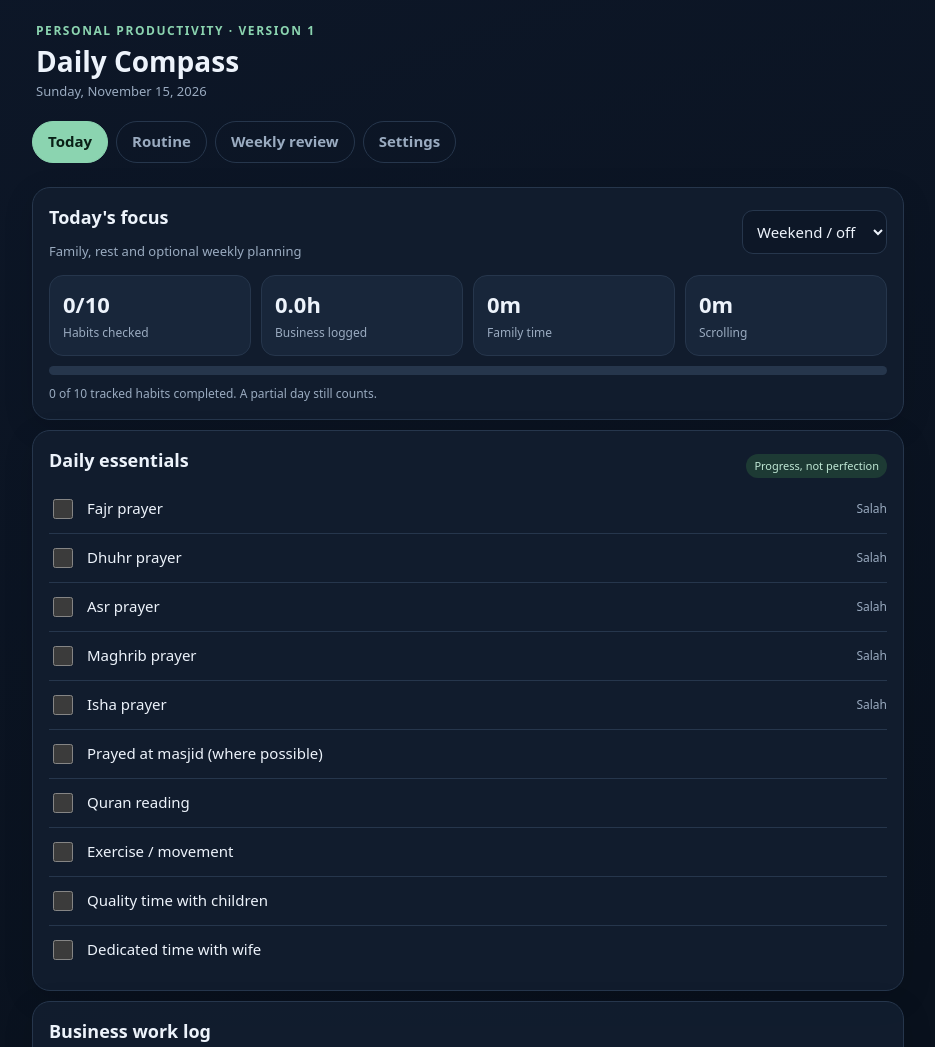
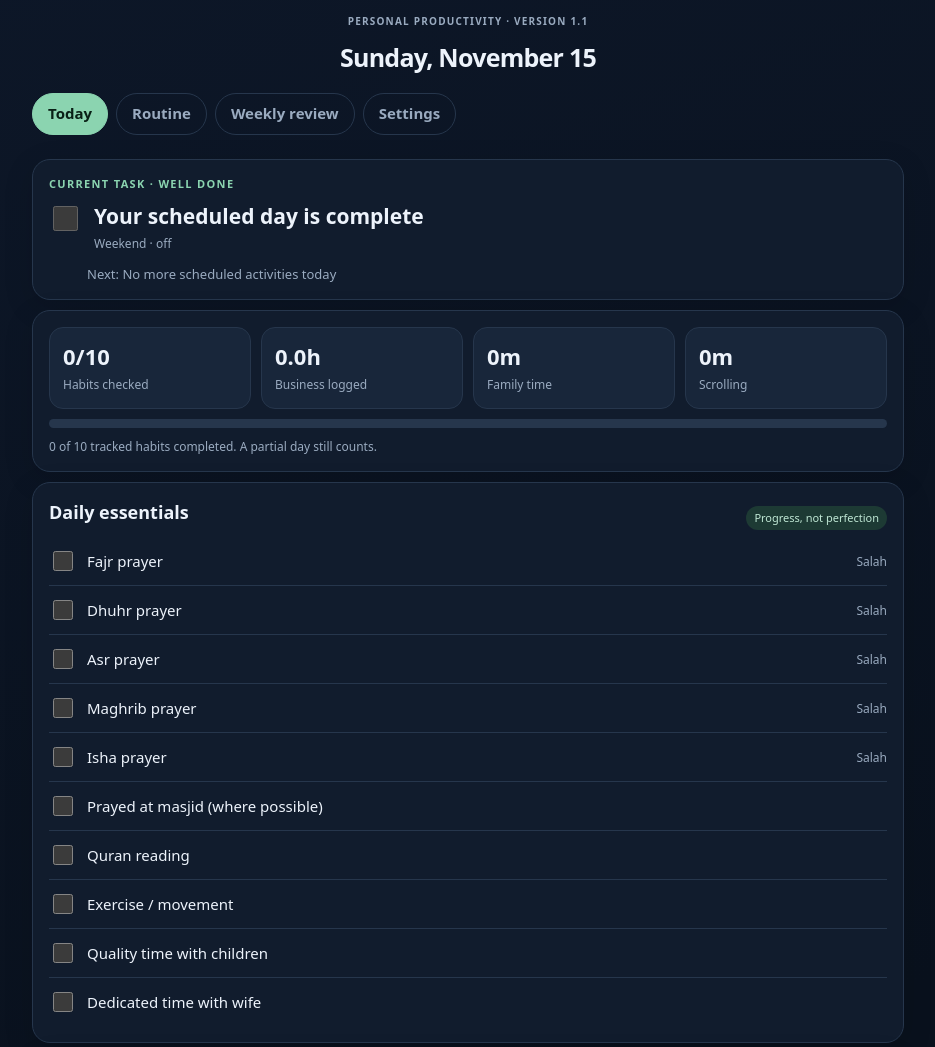
Before and after one commit to keping19/daily-compass, a plain HTML site: page index.html in a window 1280 px wide. Shown: the top 1047 px of the page, without its empty margins (172-1107 px from the left). Drawn offline with Linux system fonts and the light colour scheme.

Commit message:
Add files via upload

```diff
--- a/index.html
+++ b/index.html
@@ -11,8 +11,9 @@
 <style>
 :root{color-scheme:dark;--bg:#0b1220;--panel:#121d2e;--panel2:#18263a;--line:#26364c;--text:#edf3fb;--muted:#9aabc0;--accent:#8bd4b0;--accent2:#c0e8d5;--warn:#f3c982;--radius:18px}
 *{box-sizing:border-box}body{margin:0;background:linear-gradient(160deg,#0d1728,#09111d 55%);color:var(--text);font:15px/1.45 system-ui,-apple-system,Segoe UI,Roboto,sans-serif}
-header{padding:22px 18px 12px;max-width:900px;margin:auto} .eyebrow{color:var(--accent);font-size:12px;text-transform:uppercase;letter-spacing:.13em;font-weight:700}
-h1{font-size:28px;line-height:1.1;margin:7px 0 5px}h2{font-size:18px;margin:0 0 12px}h3{font-size:15px;margin:0}
+header{padding:14px 18px 8px;max-width:900px;margin:auto;text-align:center} .eyebrow{color:var(--muted);font-size:10px;text-transform:uppercase;letter-spacing:.12em;font-weight:650}
+h1{font-size:25px;line-height:1.15;margin:9px 0 5px}
+.date-title{font-size:25px;font-weight:750;letter-spacing:-.03em;margin:10px 0 2px}.current-card{padding:20px 18px}.current-label{font-size:11px;text-transform:uppercase;letter-spacing:.12em;color:var(--accent);font-weight:750}.current-task-row{display:flex;align-items:flex-start;gap:13px;margin-top:12px}.current-task-row input{width:25px;height:25px;flex:0 0 25px;margin-top:3px;accent-color:var(--accent)}.current-task-name{font-size:21px;line-height:1.25;font-weight:750}.next-task{font-size:13px;color:var(--muted);margin:13px 0 0 38px;line-height:1.4}.task-time{font-size:12px;color:var(--muted);margin-top:5px}h2{font-size:18px;margin:0 0 12px}h3{font-size:15px;margin:0}
 .sub{color:var(--muted);font-size:13px}.wrap{max-width:900px;margin:auto;padding:0 14px 100px}
 .tabs{display:flex;gap:8px;overflow:auto;padding:8px 0 14px}.tab{border:1px solid var(--line);background:transparent;color:var(--muted);border-radius:999px;padding:9px 15px;white-space:nowrap;font-weight:650}.tab.active{background:var(--accent);border-color:var(--accent);color:#092016}
 .card{background:rgba(18,29,46,.94);border:1px solid var(--line);border-radius:var(--radius);padding:16px;margin:10px 0;box-shadow:0 8px 30px #0002}
@@ -31,17 +32,22 @@ button{font:inherit;cursor:pointer}.primary{background:var(--accent);color:#0920
 </head>
 <body>
 <header>
- <div class="eyebrow">Personal productivity · version 1</div>
- <div class="row"><div><h1>Daily Compass</h1><div class="sub" id="todayLabel"></div></div><button class="ghost" id="installBtn" hidden>Install app</button></div>
+ <div class="eyebrow">Personal productivity · version 1.1</div>
+ <div class="date-title" id="todayLabel"></div>
+ <button class="ghost" id="installBtn" hidden>Install app</button>
 </header>
 <main class="wrap">
  <nav class="tabs">
   <button class="tab active" data-tab="today">Today</button><button class="tab" data-tab="routine">Routine</button><button class="tab" data-tab="reports">Weekly review</button><button class="tab" data-tab="settings">Settings</button>
  </nav>
  <section id="today">
+  <div class="card current-card">
+   <div class="current-label">Current task · <span id="currentTaskTime">—</span></div>
+   <div class="current-task-row"><input type="checkbox" id="currentTaskCheck" aria-label="Mark current task complete"><div><div class="current-task-name" id="currentTaskName">Loading today's task…</div><div class="task-time" id="currentDayType"></div></div></div>
+   <div class="next-task" id="nextTaskText">Next: —</div>
+  </div>
   <div class="card">
-   <div class="row"><div><h2>Today's focus</h2><div class="sub" id="dayTypeText">Workshop day</div></div><select id="dayType" style="max-width:145px"><option value="workshop">Workshop</option><option value="field">Field</option><option value="weekend">Weekend / off</option></select></div>
-   <div class="grid four" style="margin-top:14px">
+   <div class="grid four">
     <div class="stat"><strong id="doneCount">0/0</strong><span>Habits checked</span></div>
     <div class="stat"><strong id="businessHours">0.0h</strong><span>Business logged</span></div>
     <div class="stat"><strong id="familyMinutes">0m</strong><span>Family time</span></div>
@@ -89,7 +95,7 @@ button{font:inherit;cursor:pointer}.primary{background:var(--accent);color:#0920
   <div class="card"><h2>Backup & privacy</h2><p class="small">Export a JSON backup of your daily logs and settings. The app does not send your data to a server.</p><button class="ghost" id="exportBtn">Export my data</button> <button class="ghost" id="clearBtn">Clear all local data</button></div>
   <div class="card"><h2>Install on Android</h2><p class="small">After hosting this folder on an HTTPS website, open it in Chrome → menu (⋮) → Add to Home screen / Install app. Offline support becomes available after the first visit.</p></div>
  </section>
- <div class="footer">Daily Compass · Personal use · Your data stays in this browser</div>
+ <div class="footer">Personal use · Your data stays in this browser</div>
 </main>
 <script>
 const KEY='dailyCompassV1';
@@ -99,7 +105,7 @@ function load(){try{return {...defaults,...JSON.parse(localStorage.getItem(KEY)|
 function persist(){localStorage.setItem(KEY,JSON.stringify(data))}
 function iso(d){return d.getFullYear()+'-'+String(d.getMonth()+1).padStart(2,'0')+'-'+String(d.getDate()).padStart(2,'0')}
 function dayTypeFor(d){let day=d.getDay();if(day===0||day===6)return'weekend';return [1,3,5].includes(day)?'workshop':'field'}
-function blank(type){return {type,habits:{},prayers:{},businessHours:'',salesOutcome:'',businessNote:'',childrenTime:'',wifeTime:'',exerciseTime:'',sleepHours:'',scrollTime:'',quranTime:'',reflection:''}}
+function blank(type){return {type,habits:{},taskDone:{},prayers:{},businessHours:'',salesOutcome:'',businessNote:'',childrenTime:'',wifeTime:'',exerciseTime:'',sleepHours:'',scrollTime:'',quranTime:'',reflection:''}}
 function todayLog(){return data.logs[currentDate]||(data.logs[currentDate]=blank(dayTypeFor(new Date())))}
 function setVal(id,v){document.getElementById(id).value=v??''}
 function getVal(id){return document.getElementById(id).value}
@@ -109,17 +115,24 @@ workshop:[['5:10–5:55','Wake, Fajr at masjid'],['5:55–7:00','Return to sleep
 field:[['5:10–5:55','Wake, Fajr at masjid'],['5:55–7:00','Return to sleep / rest'],['7:00–8:25','Exercise, breakfast and family'],['8:30–9:00','School drop-off and return'],['9:00–9:45','Prospect research, calls and route planning'],['9:45–12:45','Builder visits and client meetings'],['12:45–1:40','Dhuhr and lunch'],['1:40–3:00','Nearby meetings or return journey'],['3:00–3:35','School pickup and return'],['3:35–4:30','Quotations, CRM and follow-ups'],['4:30–5:05','Asr'],['5:05–5:35','Sales follow-ups and next actions'],['5:35–6:10','Maghrib'],['6:10–8:00','Children, dinner and family'],['8:00–8:40','Isha'],['8:40–9:00','Dedicated time with wife'],['9:00–9:15','Quran reading'],['9:15–9:30','Daily review and bedtime']],
 weekend:[['5:10–5:55','Fajr at masjid'],['5:55–7:30','Return to sleep / rest'],['7:30–8:15','Exercise and personal care'],['8:15–10:00','Family breakfast and children'],['10:00–11:30','Groceries, errands and household responsibilities'],['11:30–12:45','Family activity or outing'],['12:45–1:40','Dhuhr and lunch'],['1:40–3:30','Rest, family and baby care'],['3:30–4:25','Optional weekly planning / personal time'],['4:25–5:05','Asr'],['5:05–5:35','Children or personal time'],['5:35–6:10','Maghrib'],['6:10–8:00','Family and dinner'],['8:00–8:40','Isha'],['8:40–9:00','Dedicated time with wife'],['9:00–9:15','Quran reading'],['9:15–9:30','Reflection and bedtime']]
 };
-function render(){let log=todayLog();document.getElementById('todayLabel').textContent=new Date(currentDate+'T12:00:00').toLocaleDateString(undefined,{weekday:'long',year:'numeric',month:'long',day:'numeric'});setVal('dayType',log.type);document.getElementById('dayTypeText').textContent=({workshop:'Design, printing, production and assembly',field:'Builder visits, sales and client meetings',weekend:'Family, rest and optional weekly planning'})[log.type];
+function render(){let log=todayLog();document.getElementById('todayLabel').textContent=new Date(currentDate+'T12:00:00').toLocaleDateString(undefined,{weekday:'long',month:'long',day:'numeric'});
 document.getElementById('habitList').innerHTML=habits.map(([k,label])=>`<div class="task"><input type="checkbox" data-habit="${k}" ${log.habits[k]?'checked':''}><span>${label}</span>${['Fajr','Dhuhr','Asr','Maghrib','Isha'].includes(k)?'<span class="meta">Salah</span>':''}</div>`).join('');
 ['businessHours','salesOutcome','businessNote','childrenTime','wifeTime','exerciseTime','sleepHours','scrollTime','quranTime','reflection'].forEach(k=>setVal(k,log[k]));
-renderStats();renderRoutine();renderReport();renderSettings()}
+renderCurrentTask();renderStats();renderRoutine();renderReport();renderSettings()}
+function timeToMinutes(t){let [h,m]=t.split(':').map(Number);return h*60+m}
+function scheduleIntervals(type){let previousStart=-1,offset=0;return schedules[type].map(([range,task],index)=>{let [a,b]=range.split('–');let start=timeToMinutes(a),end=timeToMinutes(b);if(start<previousStart)offset+=720;start+=offset;end+=offset;if(end<=start)end+=720;previousStart=timeToMinutes(a);return {index,start,end,range,task}})}
+function renderCurrentTask(){let log=todayLog(),type=dayTypeFor(new Date(currentDate+'T12:00:00')),items=scheduleIntervals(type),now=new Date(),minutes=now.getHours()*60+now.getMinutes();let active=items.find(x=>minutes>=x.start&&minutes<x.end);let next=items.find(x=>x.start>minutes);let current=active;
+if(!current){if(next){current={task:'Rest / flexible time',range:'Until '+next.range.split('–')[0],index:null};}else{current={task:'Your scheduled day is complete',range:'Well done',index:null};}}
+document.getElementById('currentTaskName').textContent=current.task;document.getElementById('currentTaskTime').textContent=current.range;document.getElementById('currentDayType').textContent=({workshop:'Workshop day',field:'Field day',weekend:'Weekend · off'})[type];
+let check=document.getElementById('currentTaskCheck');check.disabled=current.index===null;check.checked=current.index!==null&&!!(log.taskDone&&log.taskDone[current.index]);check.onchange=()=>{log.taskDone=log.taskDone||{};log.taskDone[current.index]=check.checked;persist()};
+document.getElementById('nextTaskText').textContent=next?'Next: '+next.task+' · '+next.range:'Next: No more scheduled activities today';}
 function renderStats(){let l=todayLog(),checked=habits.filter(([k])=>l.habits[k]).length;document.getElementById('doneCount').textContent=checked+'/'+habits.length;document.getElementById('businessHours').textContent=(Number(l.businessHours)||0).toFixed(1)+'h';document.getElementById('familyMinutes').textContent=((Number(l.childrenTime)||0)+(Number(l.wifeTime)||0))+'m';document.getElementById('scrollMinutes').textContent=(Number(l.scrollTime)||0)+'m';document.getElementById('progressBar').style.width=(checked/habits.length*100)+'%';document.getElementById('progressText').textContent=checked===habits.length?'All tracked habits checked. Well done.':`${checked} of ${habits.length} tracked habits completed. A partial day still counts.`}
 function renderRoutine(){let p=data.prayers;document.getElementById('prayerTimes').innerHTML=Object.entries(p).map(([k,v])=>`<div class="row" style="padding:8px 0;border-bottom:1px solid #26364c"><span>${k}</span><strong>${v}</strong></div>`).join('');let t=getVal('routineType')||'workshop';document.getElementById('scheduleList').innerHTML=schedules[t].map(([time,task])=>`<div class="activity"><div class="time">${time}</div><div><h3>${task}</h3></div></div>`).join('')}
 function renderReport(){let days=Array.from({length:7},(_,i)=>{let d=new Date();d.setDate(d.getDate()-6+i);return iso(d)}),logs=days.map(d=>data.logs[d]||blank(dayTypeFor(new Date(d+'T12:00:00'))));let sum=k=>logs.reduce((a,l)=>a+(Number(l[k])||0),0);document.getElementById('weekBusiness').textContent=sum('businessHours').toFixed(1)+'h';document.getElementById('weekFamily').textContent=(sum('childrenTime')+sum('wifeTime'))+'m';let pc=logs.reduce((a,l)=>a+['Fajr','Dhuhr','Asr','Maghrib','Isha'].filter(k=>l.habits[k]).length,0);document.getElementById('weekPrayer').textContent=pc+'/35';document.getElementById('weekDays').innerHTML=days.map((d,i)=>{let l=logs[i],n=habits.filter(([k])=>l.habits[k]).length;return `<div class="row" style="padding:8px 0;border-bottom:1px solid #26364c"><span>${new Date(d+'T12:00:00').toLocaleDateString(undefined,{weekday:'short',month:'short',day:'numeric'})}</span><span class="small">${l.type} · ${n}/${habits.length} habits · ${Number(l.businessHours)||0}h work</span></div>`}).join('');setVal('weeklyNote',data.weeklyNote)}
 function renderSettings(){Object.entries(data.prayers).forEach(([k,v])=>setVal('p'+k,v));setVal('pBed',data.bed)}
 function saveToday(){let l=todayLog();document.querySelectorAll('[data-habit]').forEach(x=>l.habits[x.dataset.habit]=x.checked);['businessHours','salesOutcome','businessNote','childrenTime','wifeTime','exerciseTime','sleepHours','scrollTime','quranTime','reflection'].forEach(k=>l[k]=getVal(k));persist();renderStats();document.getElementById('saveStatus').textContent='Saved on this device · '+new Date().toLocaleTimeString([],{hour:'2-digit',minute:'2-digit'})}
 document.querySelectorAll('.tab').forEach(b=>b.addEventListener('click',()=>{document.querySelectorAll('.tab').forEach(x=>x.classList.toggle('active',x===b));['today','routine','reports','settings'].forEach(id=>document.getElementById(id).classList.toggle('hidden',id!==b.dataset.tab));if(b.dataset.tab==='reports')renderReport();if(b.dataset.tab==='routine')renderRoutine()}));
-document.getElementById('dayType').addEventListener('change',e=>{todayLog().type=e.target.value;persist();render()});
+
 document.getElementById('routineType').addEventListener('change',renderRoutine);
 document.getElementById('saveBtn').addEventListener('click',saveToday);
 document.getElementById('saveWeekly').addEventListener('click',()=>{data.weeklyNote=getVal('weeklyNote');persist();alert('Weekly reflection saved on this device.')});
@@ -130,5 +143,7 @@ window.addEventListener('beforeinstallprompt',e=>{e.preventDefault();deferredPro
 document.getElementById('installBtn').addEventListener('click',async()=>{if(!deferredPrompt)return;deferredPrompt.prompt();await deferredPrompt.userChoice;deferredPrompt=null;document.getElementById('installBtn').hidden=true});
 if('serviceWorker' in navigator && location.protocol.startsWith('http'))navigator.serviceWorker.register('./sw.js').catch(()=>{});
 render();
+document.addEventListener('visibilitychange',()=>{if(!document.hidden){currentDate=iso(new Date());renderCurrentTask();}});
+setInterval(renderCurrentTask,60000);
 </script>
 </body></html>
--- a/sw.js
+++ b/sw.js
@@ -1,4 +1,4 @@
-const CACHE='daily-compass-v1';
+const CACHE='daily-compass-v1-1';
 const FILES=['./','./index.html','./manifest.webmanifest','./icon.svg'];
 self.addEventListener('install',e=>e.waitUntil(caches.open(CACHE).then(c=>c.addAll(FILES))));
 self.addEventListener('activate',e=>e.waitUntil(caches.keys().then(keys=>Promise.all(keys.filter(k=>k!==CACHE).map(k=>caches.delete(k))))));
```
Also changed, not shown: manifest.webmanifest.
